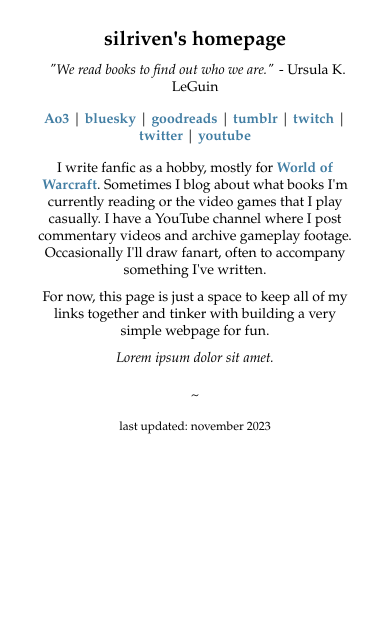
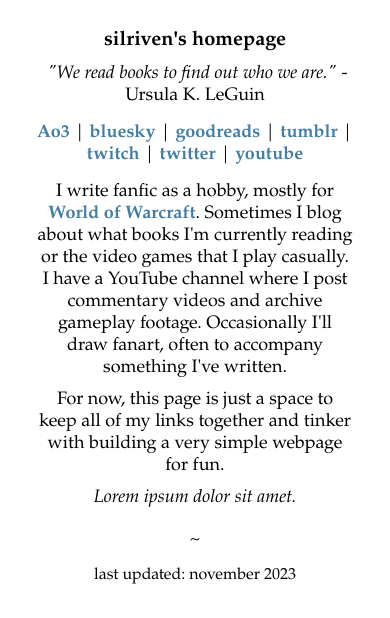
Before and after one commit to silriven/silriven.github.io, a plain HTML site: page index.html in a window 390 px wide. Drawn offline with Linux system fonts and the light colour scheme.

Commit message:
styles: increase font size for smaller screens

```diff
--- a/index.html
+++ b/index.html
@@ -11,7 +11,7 @@
     <div class="links">
       <a href="https://archiveofourown.org/users/silriven" target="_blank">Ao3</a> |
       <a href="https://bsky.app/profile/silriven.bsky.social" target="_blank">bluesky</a> |
-      <a href="https://www.goodreads.com/user/show/87147104-silriven" target="_blank">goodreads</a> |
+      <a href="https://goodreads.com/silriven" target="_blank">goodreads</a> |
       <a href="https://silriven.tumblr.com" target="_blank">tumblr</a> |
       <a href="https://www.twitch.tv/silriven" target="_blank">twitch</a> |
       <a href="https://twitter.com/silriven" target="_blank">twitter</a> |
--- a/style.css
+++ b/style.css
@@ -39,5 +39,10 @@ h1 {
 @media screen and (max-width: 800px) {
   * {
     width: 95%;
+    font-size: 18px;
+  }
+
+  .footer p {
+    font-size: 16px;
   }
 }
```
